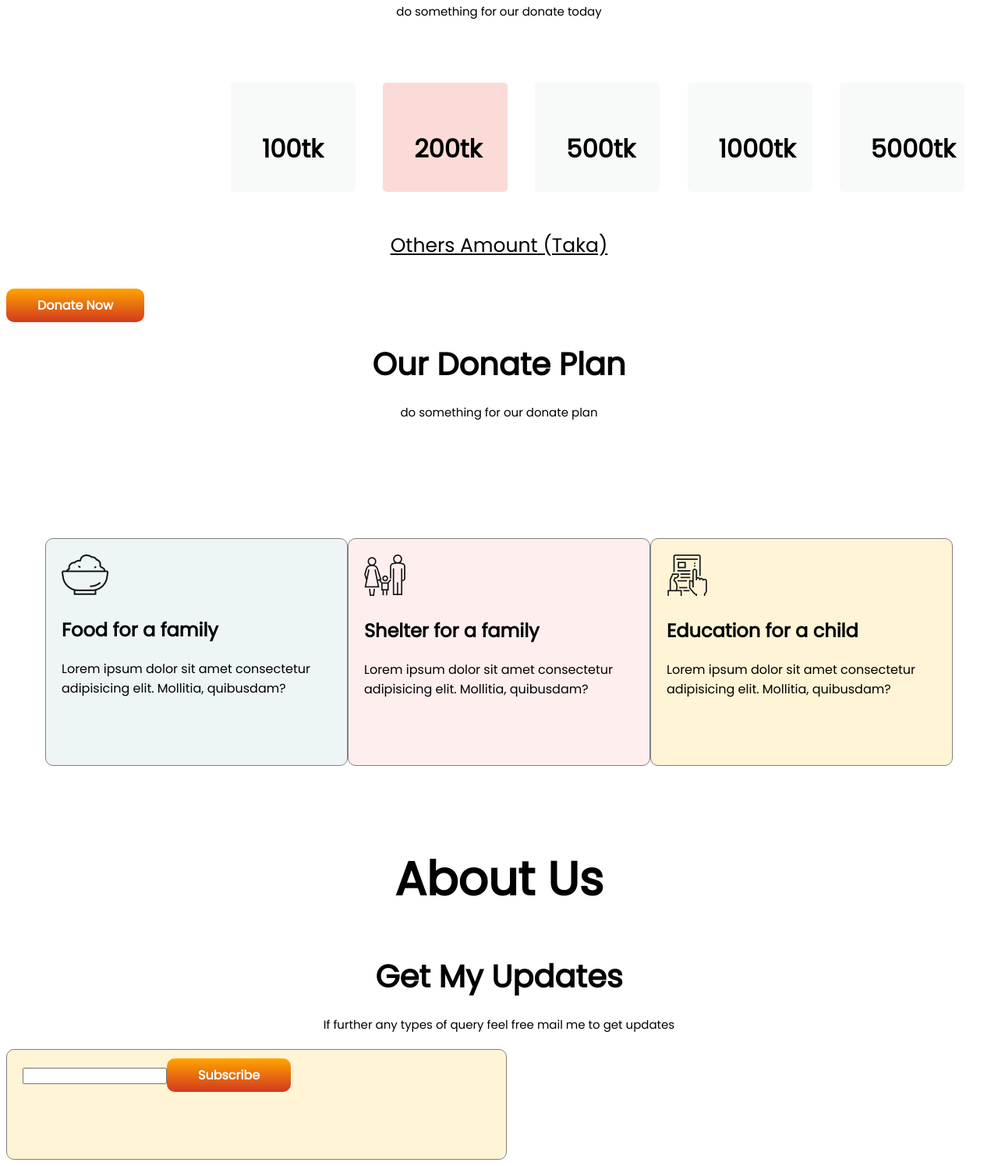
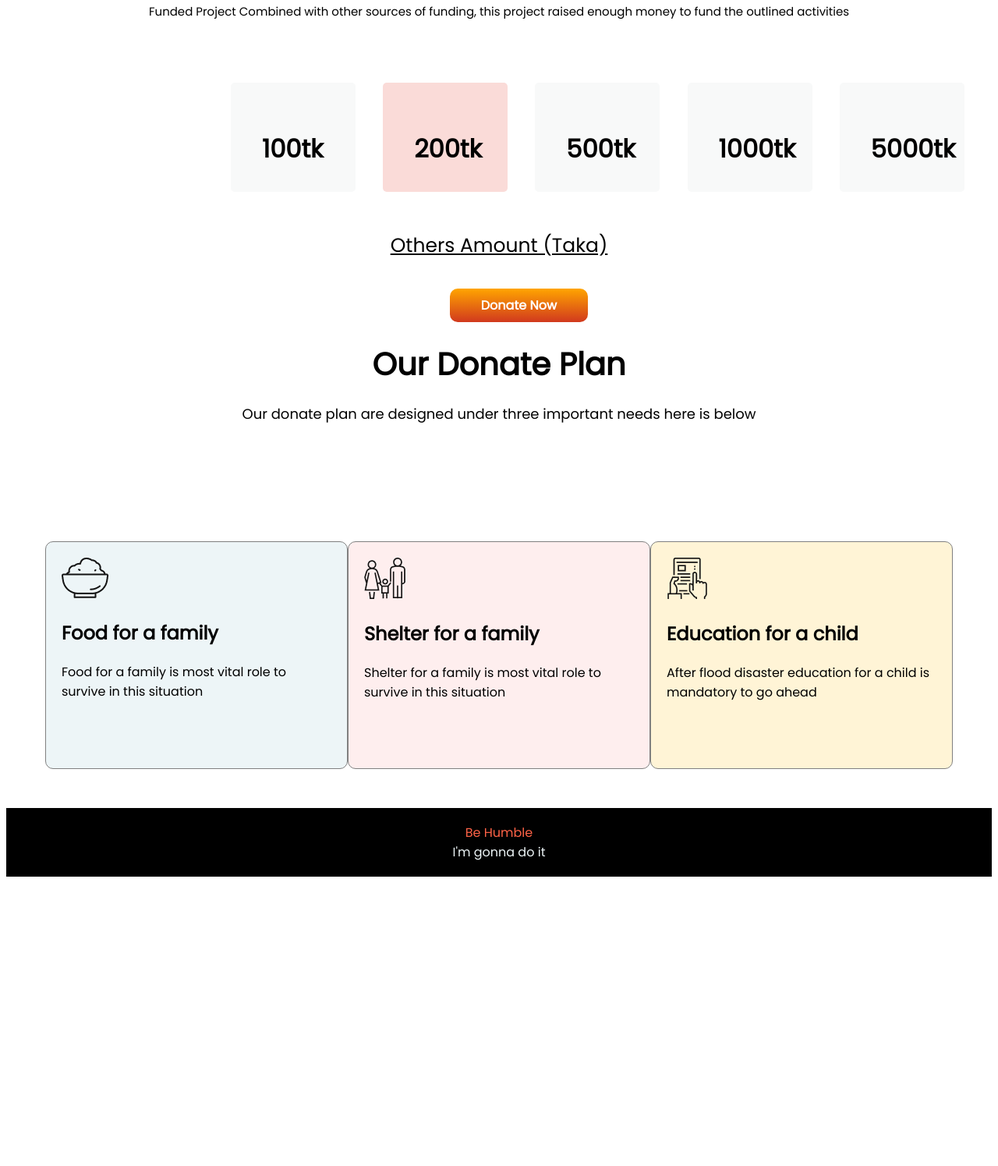
Before and after one commit to Abu-Saleh-Rony/donate-today-assignment, a plain HTML site: page index.html in a window 1280 px wide. Shown: the part 852-2347 px from the top of the page at 78% size. After the commit the page ends 1984 px from the top, so only its background shows below. Drawn offline with Linux system fonts and the light colour scheme.

Commit message:
added information

```diff
--- a/index.html
+++ b/index.html
@@ -27,7 +27,8 @@
         </div>
     </section>
     <h1 class="title2">Donate Today</h1>
-    <p class="paragraph2">do something for our donate today</p>
+    <p class="paragraph2">Funded Project Combined with other sources of funding, this project raised enough money to
+        fund the outlined activities</p>
     <div class="donate-today">
         <div class="one-hundred">
             <div class="one-hundred-description">
@@ -63,49 +64,39 @@
     </div> <br>
     <p class="others-amount">Others Amount (Taka)</p>
     <br>
-    <a class="link-button" target="_blank" href="https://assunnahfoundation.org/donate/flood"> Donate
+    <a class="link-button-second" target="_blank" href="https://assunnahfoundation.org/donate/flood"> Donate
         Now</a>
     <section>
         <h1 class="title3">Our Donate Plan</h1>
-        <p class="paragraph3">do something for our donate plan</p>
+        <p class="paragraph3">Our donate plan are designed under three important needs here is below</p>
         <div class="our-donate-plan">
             <div class="food-family">
                 <div class="food-description">
                     <img src="icons/food.png" alt="">
                     <h2>Food for a family</h2>
-                    <p>Lorem ipsum dolor sit amet consectetur adipisicing elit. Mollitia, quibusdam?</p>
+                    <p>Food for a family is most vital role to survive in this situation</p>
                 </div>
             </div>
             <div class="shelter-family">
                 <div class="shelter-description">
                     <img src="icons/shelter.png" alt="">
                     <h2>Shelter for a family</h2>
-                    <p>Lorem ipsum dolor sit amet consectetur adipisicing elit. Mollitia, quibusdam?</p>
+                    <p>Shelter for a family is most vital role to survive in this situation</p>
                 </div>
             </div>
             <div class="education-child">
                 <div class="education-description">
                     <img src="icons/Frame-1.png" alt="">
                     <h2>Education for a child</h2>
-                    <p>Lorem ipsum dolor sit amet consectetur adipisicing elit. Mollitia, quibusdam?</p>
+                    <p>After flood disaster education for a child is mandatory to go ahead</p>
                 </div>
             </div>
 
         </div>
     </section>
-    <section class="title3">
-        <h1>About Us</h1>
-    </section>
-    <h1 class="title3">Get My Updates</h1>
-    <p class="paragraph3">If further any types of query feel free mail me to get updates </p>
-    <div class="gets-update">
-        <div>
-            <input type="Mail" name="" id="">
-        </div>
-        <div>
-            <a class="subscribe-box " target="_blank" href="assunnahfoundationbd@gmail.com"> Subscribe</a>
-        </div>
+    <footer>
+        <p>Be Humble <br><span>I'm gonna do it</span> </p>
+    </footer>
 </body>
 
-
 </html>
--- a/style.css
+++ b/style.css
@@ -110,6 +110,15 @@ body {
 
 }
 
+.link-button-second {
+    text-decoration: none;
+    background-image: linear-gradient(orange, rgb(209, 57, 30));
+    padding: 10px 40px;
+    color: white;
+    font-weight: 700;
+    border-radius: 10px;
+    margin-left: 45%;
+}
 
 
 .title3 {
@@ -121,7 +130,7 @@ body {
 
 .paragraph3 {
     text-align: center;
-    font-size: 15px;
+    font-size: 18px;
     font-weight: 100;
     margin-bottom: 20px;
 }
@@ -160,22 +169,13 @@ body {
     border-radius: 10px;
 }
 
-.subscribe-box {
-    text-decoration: none;
-    background-image: linear-gradient(orange, rgb(209, 57, 30));
-    padding: 10px 40px;
-    color: white;
-    font-weight: 700;
-    border-radius: 10px;
+footer {
+    text-align: center;
+    padding: 3px;
+    background-color: black;
+    color: tomato;
 }
 
-.gets-update {
-    display: flex;
-    width: 600px;
-    height: 100px;
-    border: 1px solid grey;
-    background-color: #fff4d6;
-    padding: 20px;
-    border-radius: 10px;
-    text-align: center;
+span {
+    color: #edf5f7;
 }
```
